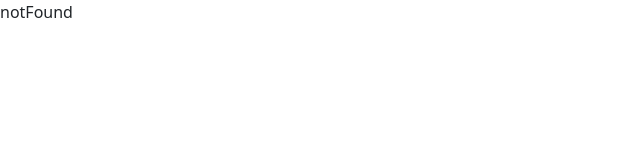
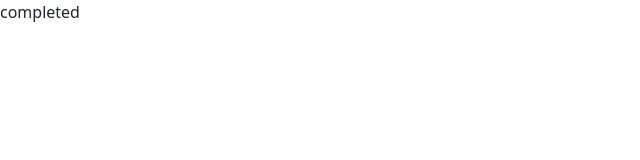
Before and after one commit to MohamedAlabasy/React-Todo-List, a React (Create React App) app: page /completed in a window 1280 px wide. Shown: the top 160 px of the page, without its empty margins (0-640 px from the left). Built offline with nearby package versions, Linux system fonts and the light colour scheme.

Commit message:
add Completed page

```diff
--- a/src/App.js
+++ b/src/App.js
@@ -5,6 +5,7 @@ import Register from './pages/register';
 import InProgress from './pages/inProgress';
 import UnderReview from './pages/underReview';
 import Rework from './pages/rework';
+import Completed from './pages/completed';
 import VerificationEmail from './pages/verificationEmail';
 import NotVerified from './pages/notVerified';
 import NotFound from './pages/notFound';
@@ -21,6 +22,7 @@ function App() {
           <Route path='/inProgress' exact element={<InProgress />} />
           <Route path='/underReview' exact element={<UnderReview />} />
           <Route path='/rework' exact element={<Rework />} />
+          <Route path='/completed' exact element={<Completed />} />
           <Route path='/verification' exact element={<VerificationEmail />} />
           <Route path='/notVerified' exact element={<NotVerified />} />
           <Route path='*' element={<NotFound />} />
--- /dev/null
+++ b/src/pages/completed.js
@@ -0,0 +1,7 @@
+import { useState } from 'react'
+
+export default function completed() {
+    return (
+        <div>completed</div>
+    )
+}
```
